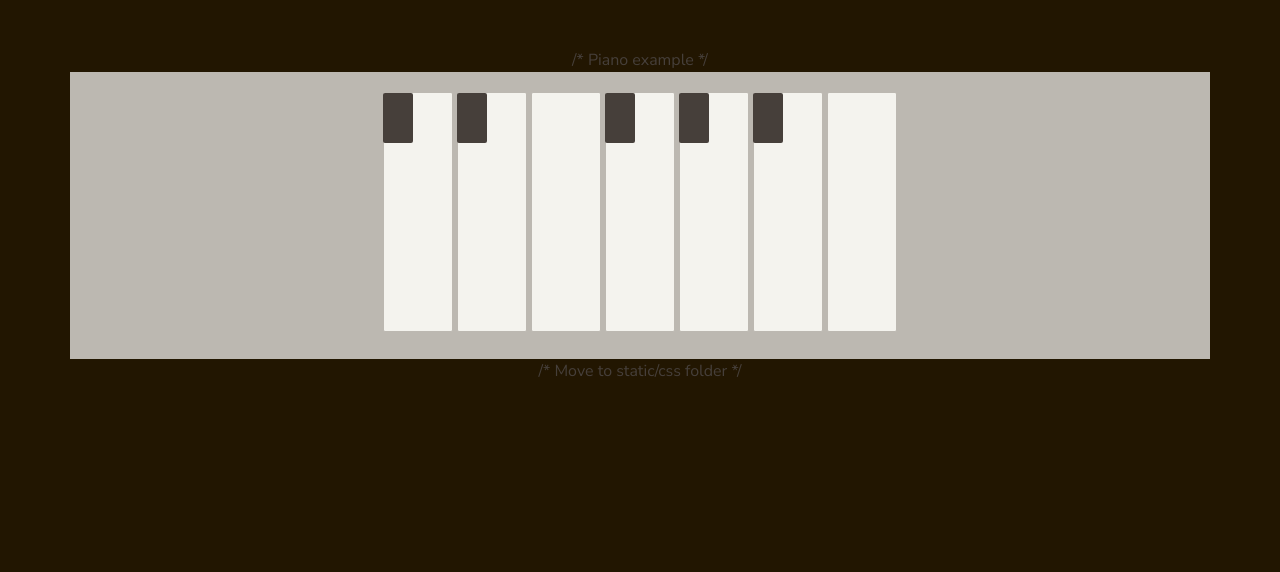
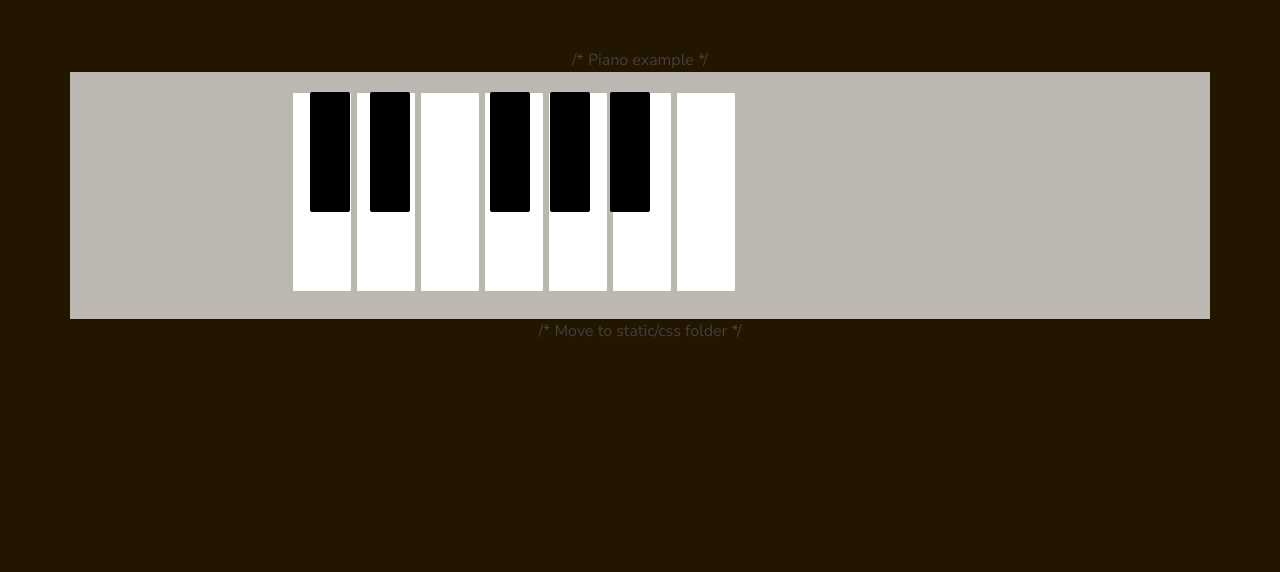
Before and after one commit to Damitwhy/Team4-Sep2024-Hackathon, a Django app: page /piano/ in a window 1280 px wide. Shown: the part 136-708 px from the top of the page. Run offline with Django 5.2, Linux system fonts and the light colour scheme.

Commit message:
Changed layout of piano, added

```diff
--- a/static/css/styles.css
+++ b/static/css/styles.css
@@ -203,6 +203,62 @@ footer {
     font-weight: 700; /* Example weight */
     font-style: normal;
 }
+
+/* Piano Style */
+#piano {
+  position: relative;
+  width: 700px;
+  height: 200px;
+  margin: 0 auto;
+}
+
+.keys {
+  display: flex;
+  position: relative;
+}
+
+.key {
+  border: 1px solid #000;
+  box-sizing: border-box;
+}
+
+.key.white {
+  width: 60px;
+  height: 200px;
+  background: #fff;
+  position: relative;
+  z-index: 1;
+}
+
+.key.black {
+  width: 40px;
+  height: 120px;
+  background: #000;
+  position: absolute;
+  z-index: 2;
+  margin-left: -20px;
+}
+
+.key.black[data-note="C#"] {
+  left: 40px;
+}
+
+.key.black[data-note="D#"] {
+  left: 100px;
+}
+
+.key.black[data-note="F#"] {
+  left: 220px;
+}
+
+.key.black[data-note="G#"] {
+  left: 280px;
+}
+
+.key.black[data-note="A#"] {
+  left: 340px;
+}
+
 /* Media Queries */
 
 /* For tablets and small screens (up to 768px) */
```
Also changed, not shown: core/templates/core/piano.html (+14 -26 lines).
